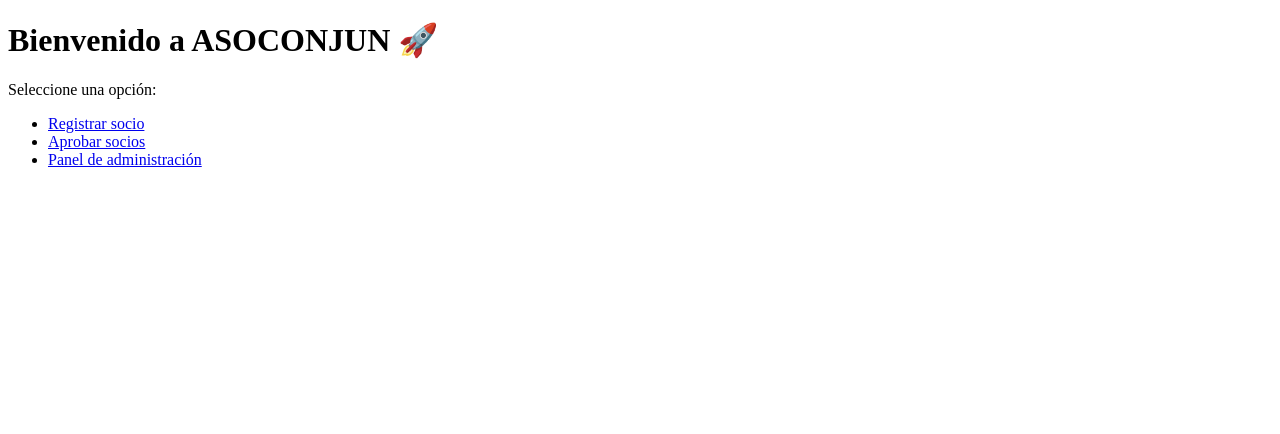
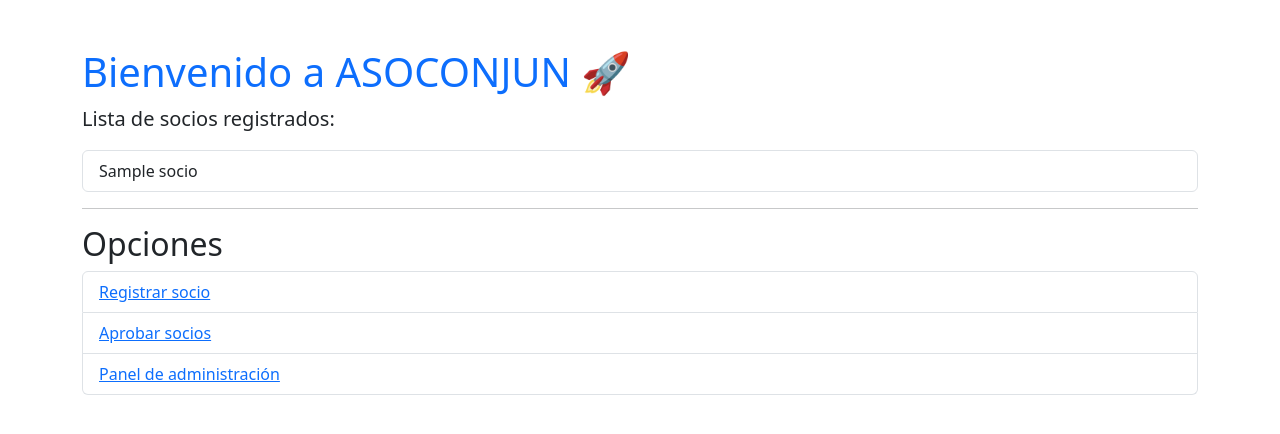
Before and after one commit to jvargas1970/ASOCONJUN, a Django app: page / in a window 1280 px wide. Shown: the top 434 px of the page. Run offline with Django 5.2, Linux system fonts and the light colour scheme; tables that the repository leaves empty hold one stand-in row (values such as "Sample post").

Commit message:
Corregir vista index y plantilla para mostrar socios y enlaces

```diff
--- a/socios/templates/socios/index.html
+++ b/socios/templates/socios/index.html
@@ -2,14 +2,26 @@
 <html>
 <head>
     <title>ASOCONJUN</title>
+    <link rel="stylesheet" href="https://cdn.jsdelivr.net/npm/bootstrap@5.3.2/dist/css/bootstrap.min.css">
 </head>
-<body>
-    <h1>Bienvenido a ASOCONJUN 🚀</h1>
-    <p>Seleccione una opción:</p>
-    <ul>
-        <li><a href="/registro/">Registrar socio</a></li>
-        <li><a href="/aprobar/">Aprobar socios</a></li>
-        <li><a href="/admin/">Panel de administración</a></li>
+<body class="container mt-5">
+    <h1 class="text-primary">Bienvenido a ASOCONJUN 🚀</h1>
+    <p class="lead">Lista de socios registrados:</p>
+
+    <ul class="list-group">
+        {% for socio in socios %}
+            <li class="list-group-item">{{ socio.nombre }}</li>
+        {% empty %}
+            <li class="list-group-item">No hay socios registrados aún.</li>
+        {% endfor %}
+    </ul>
+
+    <hr>
+    <h2>Opciones</h2>
+    <ul class="list-group">
+        <li class="list-group-item"><a href="/registro/">Registrar socio</a></li>
+        <li class="list-group-item"><a href="/aprobar/">Aprobar socios</a></li>
+        <li class="list-group-item"><a href="/admin/">Panel de administración</a></li>
     </ul>
 </body>
 </html>
--- a/socios/views.py
+++ b/socios/views.py
@@ -141,6 +141,3 @@ def aprobar_view(request, user_id):
     return redirect('/admin/auth/user/')
 
 from django.http import HttpResponse
-
-def index(request):
-    return render(request, 'socios/index.html')
```
